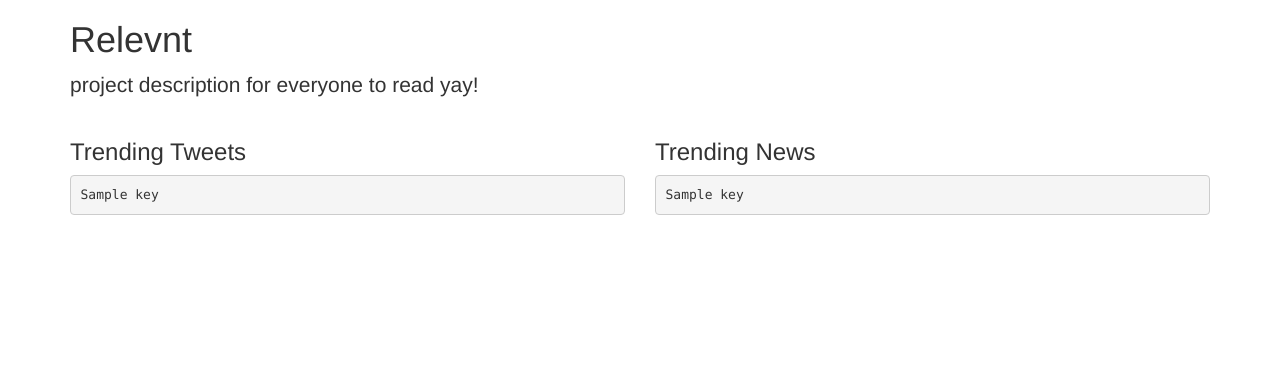
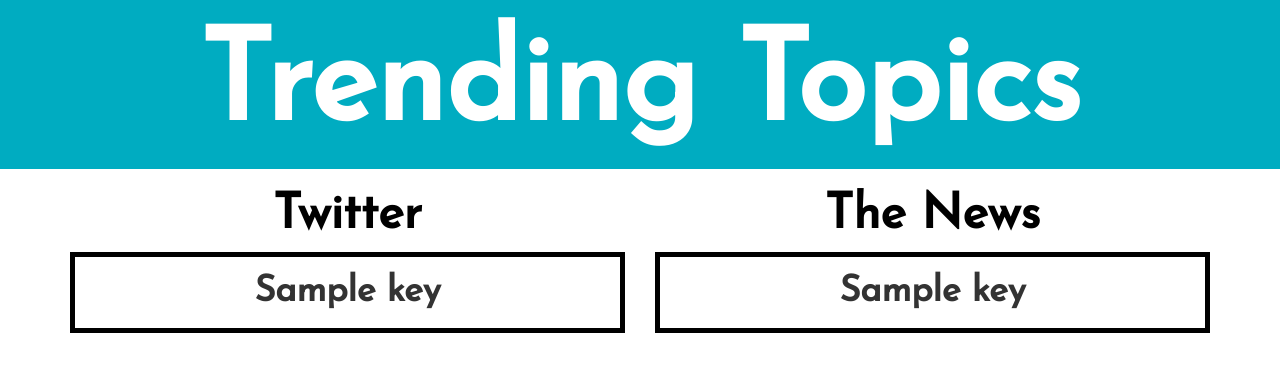
Before and after one commit to sanchitasaxena/hb_project, a Flask app: template templates/feed.html in a window 1280 px wide. Shown: the top 372 px of the page. Run offline with Flask 2, Linux system fonts and the light colour scheme; the template is opened without the code that fills it: most values are stand-ins (such as "Sample title", 1, 10 or a date in 2020); some libraries are stand-ins or nearby versions.

Commit message:
css almost done for feed page,but need to get scraping to work so I can work on the css for the article lists.

```diff
--- a/templates/feed.html
+++ b/templates/feed.html
@@ -8,10 +8,23 @@
     <link rel="stylesheet"
       href="https://maxcdn.bootstrapcdn.com/bootstrap/3.3.5/css/bootstrap.min.css">
   <link rel="stylesheet" href="bootstrap-styles.css">
+  <link rel="stylesheet" type="text/css" href="//fonts.googleapis.com/css?family=Josefin+Sans" />
   <script src="https://code.jquery.com/jquery.js"></script>
 
   <style>
-  .loading { display: none; }
+  pre { background-color:white; border: solid 5px black; font-family: "Josefin Sans"; font-size: 2em; font-weight:bold; text-align:center; border-radius: 0px;}
+  pre:hover { background-color:black; color:white;}
+  pre:active { background-color: #00ACC1; border: solid 5px #00ACC1; color:white; }
+  h1, h2, h3, h4, p, a, div { font-family: "Josefin Sans"; }
+  h1 { font-size:9em; font-weight:bold; color: white; text-align:center;}
+  h3 { font-size: 3.5em; font-weight:bold; color: black; text-align:center; }
+  #header { background-color: black; margin: 0 auto; }
+  #header:hover { background-color: #00ACC1; margin: 0 auto; }
+  body { margin: 0 auto;}
+
+  .all_news_articles, .all_tweet_articles { background-color: #00ACC1; border: solid 5px #00ACC1; color: white; font-size: 1.25em; font-weight:bold; margin-left:5px;}
+  .all_news_articles li, .all_tweet_articles li { list-style-type: circle; background-color: #00ACC1; border: solid 5px #00ACC1; color: white; font-size: 1.25em; font-weight:bold; margin-left:5px; }
+
 
   </style>
 </head>
@@ -19,19 +32,14 @@
 <script src="https://code.jquery.com/jquery.js"></script>
 
 
-<div class="loading"></div>
-
-
-<div class="container"> <h1>Relevnt</h1>
-  <p class="lead">project description for everyone to read yay!</p>
-</div>
+<div id="header" class="container-fluid"> <h1>Trending Topics</h1></div>
 
 <body>
 
 <div class="container">
   <div class="row">
     <div class="col-xs-12 col-md-6 col-lg-6">
-      <h3 class="heading">Trending Tweets</h3>
+      <h3 class="heading">Twitter</h3>
 
       {% for key, value in twitter_with_articles.iteritems() %}
         <h4 id="{{key.replace(" ", "")}}" class="news_trend_title"><pre>{{ key }}</pre></h4>
@@ -49,7 +57,7 @@
 
 
     <div class="col-xs-12 col-md-6 col-lg-6">
-      <h3 class="heading">Trending News</h3>
+      <h3 class="heading">The News</h3>
 
       {% for key, value in news_with_articles.iteritems() %}
         <h4 id="{{key.replace(" ", "")}}" class="news_trend_title"><pre>{{ key }}</pre></h4>
```
Also changed, not shown: 1 other file.
